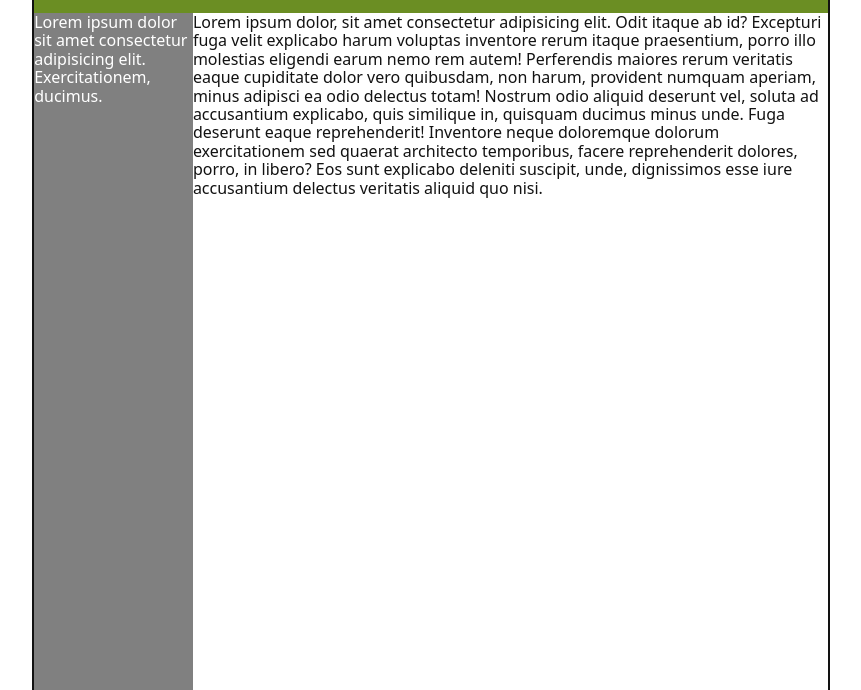
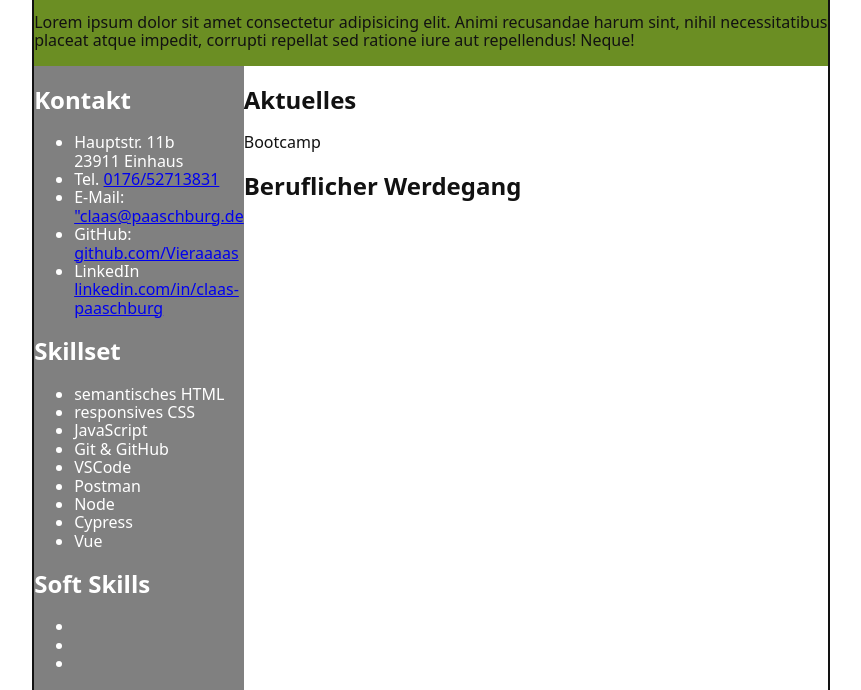
Before and after one commit to Vieraaaas/lebenslauf, a plain HTML site: page index.html in a window 1280 px wide. Shown: the part 101-791 px from the top of the page, without its empty margins (209-1070 px from the left). Drawn offline with nearby package versions, Linux system fonts and the light colour scheme.

Commit message:
feat: add content

```diff
--- a/index.html
+++ b/index.html
@@ -16,17 +16,73 @@
       <h1>Claas Paaschburg</h1>
       <p id="profession">Front-End Webentwickler</p>
     </hgroup>
+    <p id="pitch">Lorem ipsum dolor sit amet consectetur adipisicing elit. Animi recusandae harum sint, nihil
+      necessitatibus placeat atque impedit, corrupti repellat sed ratione iure aut repellendus! Neque!</p>
   </header>
   <main>
-    <article id="sidebar">Lorem ipsum dolor sit amet consectetur adipisicing elit. Exercitationem, ducimus.</article>
-    <article id="main-content">Lorem ipsum dolor, sit amet consectetur adipisicing elit. Odit itaque ab id? Excepturi
-      fuga velit explicabo
-      harum voluptas inventore rerum itaque praesentium, porro illo molestias eligendi earum nemo rem autem! Perferendis
-      maiores rerum veritatis eaque cupiditate dolor vero quibusdam, non harum, provident numquam aperiam, minus
-      adipisci ea odio delectus totam! Nostrum odio aliquid deserunt vel, soluta ad accusantium explicabo, quis
-      similique in, quisquam ducimus minus unde. Fuga deserunt eaque reprehenderit! Inventore neque doloremque dolorum
-      exercitationem sed quaerat architecto temporibus, facere reprehenderit dolores, porro, in libero? Eos sunt
-      explicabo deleniti suscipit, unde, dignissimos esse iure accusantium delectus veritatis aliquid quo nisi.
+    <article id="sidebar">
+      <adress id="kontakt">
+        <h2>Kontakt</h2>
+        <ul>
+          <li>Hauptstr. 11b<br />23911 Einhaus
+          </li>
+          <li>Tel. <a href="tel:017652713831">0176/52713831</a></li>
+          <li>E-Mail: <a href="mailto:claas@paaschburg.de">"claas@paaschburg.de</a></li>
+          <li>GitHub: <a href="https://github.com/Vieraaaas">github.com/Vieraaaas</a></li>
+          <li>LinkedIn <a href=https://www.linkedin.com/in/claas-paaschburg>linkedin.com/in/claas-paaschburg</a></li>
+        </ul>
+      </adress>
+      <section id="skillset">
+        <h2>Skillset</h2>
+        <ul>
+          <li>semantisches HTML</li>
+          <li>responsives CSS</li>
+          <li>JavaScript</li>
+          <li>Git & GitHub</li>
+          <li>VSCode</li>
+          <li>Postman</li>
+          <li>Node</li>
+          <li>Cypress</li>
+          <li>Vue</li>
+        </ul>
+      </section>
+      <section id="soft-skills">
+        <h2>Soft Skills</h2>
+        <ul>
+          <li></li>
+          <li></li>
+          <li></li>
+        </ul>
+      </section>
+      <section id="sprachen">
+        <h2>Sprachen</h2>
+        <ul>
+          <li>Deutsch</li>
+          <li>Englisch</li>
+        </ul>
+
+      </section>
+    </article>
+    <article id="main-content">
+      <article id="aktuelles">
+        <h2>Aktuelles</h2>
+        <p>Bootcamp</p>
+      </article>
+      <article id="werdegang">
+        <h2>Beruflicher Werdegang</h2>
+        <section>
+          <h3></h3>
+          <p></p>
+        </section>
+        <section>
+          <h3></h3>
+          <p></p>
+        </section>
+        <section>
+          <h3></h3>
+          <p></p>
+        </section>
+      </article>
     </article>
   </main>
   <footer></footer>
```
